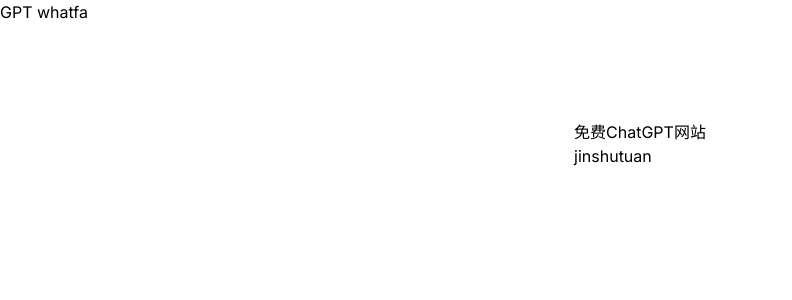
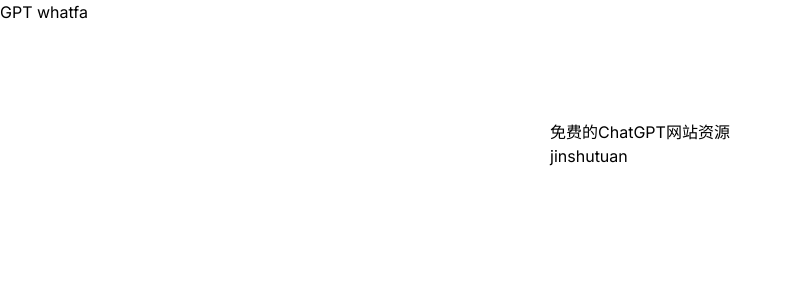
Before and after one commit to wsjzs/tools, a Next.js app: page / in a window 1280 px wide. Shown: the top 300 px of the page, without its empty margins (0-792 px from the left). Built offline with nearby package versions, Linux system fonts and the light colour scheme.

Commit message:
feat: nav title

```diff
--- a/src/components/biz/gpt-list/index.tsx
+++ b/src/components/biz/gpt-list/index.tsx
@@ -1,7 +1,7 @@
 const GptList = () => (
   <section>
     <h2 className="">
-                免费ChatGPT网站
+        免费的ChatGPT网站资源
     </h2>
     <p><a href="https://chat.jinshutuan.com/#/chat/1687100551376" target="_blank">jinshutuan</a></p>
   </section>
```
